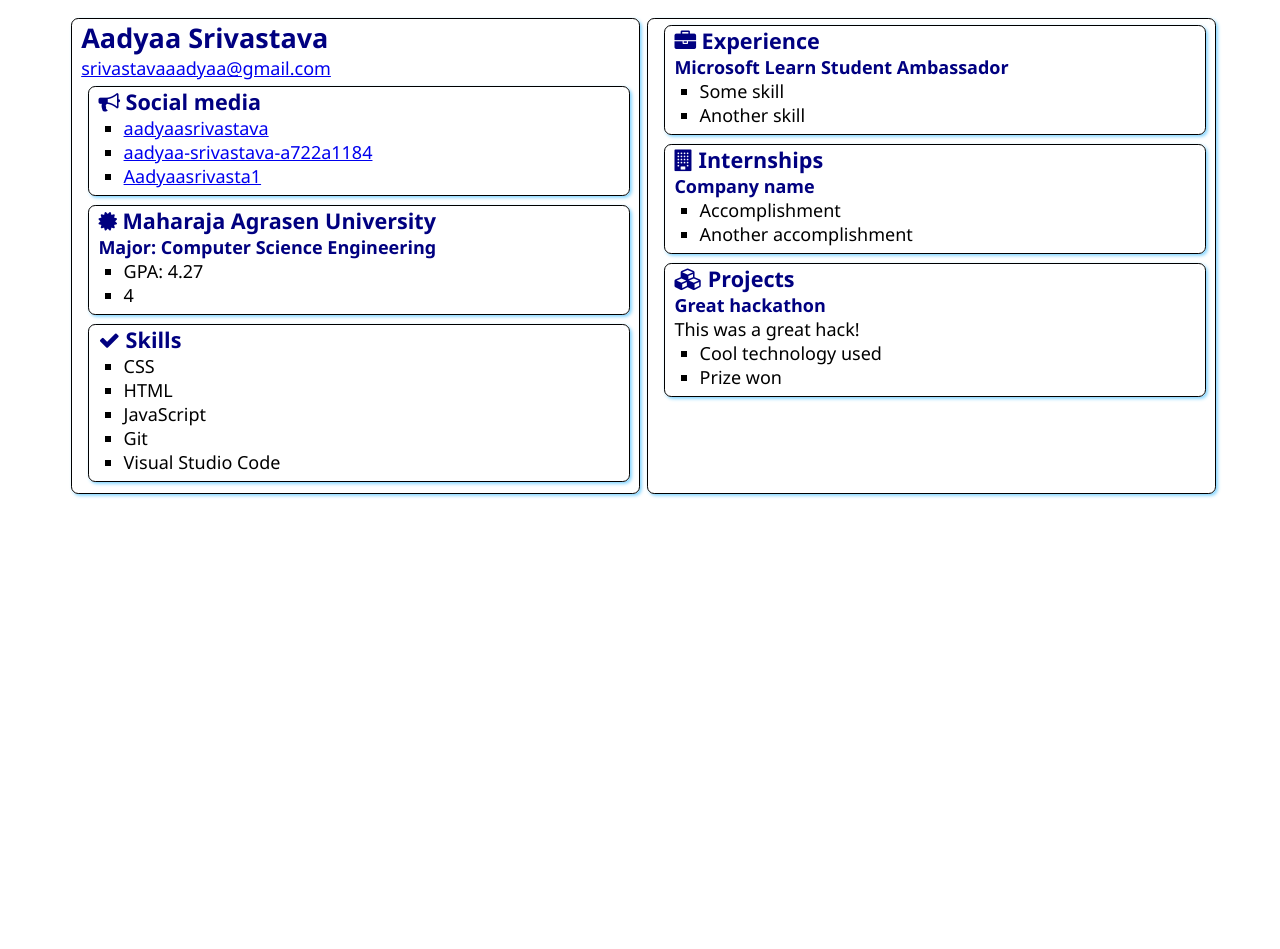
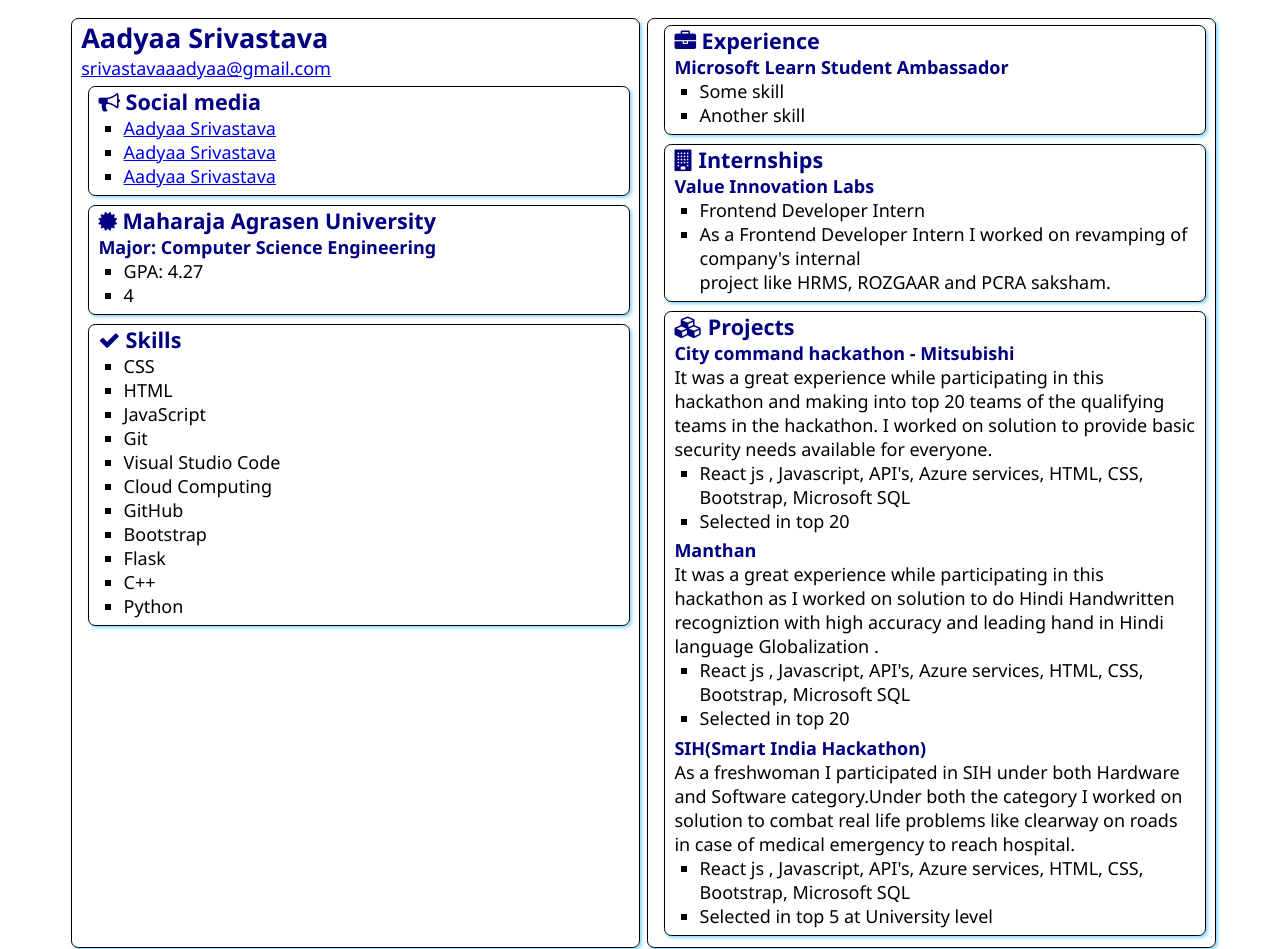
Before and after one commit to aadyaasrivastava/-SATechnicalOnboarding, a plain HTML site: page src/index.html in a window 1280 px wide. Shown: the top 949 px of the page. Before the commit the page ends 800 px from the top, so only its background shows below. Drawn offline with Linux system fonts and the light colour scheme.

Commit message:
update index.html
added skills

```diff
--- a/src/index.html
+++ b/src/index.html
@@ -21,9 +21,9 @@
                     Social media
                 </h2>
                 <ul>
-                    <li><a href="https://github.com/<handle>">aadyaasrivastava</a></li>
-                    <li><a href="https://linkedin.com/in/<handle>">aadyaa-srivastava-a722a1184</a></li>
-                    <li><a href="https://twitter.com/<handle>">Aadyaasrivasta1</a></li>
+                    <li><a href="https://github.com/aadyaasrivastava">Aadyaa Srivastava</a></li>
+                    <li><a href="https://www.linkedin.com/in/aadyaa-srivastava-a722a1184/">Aadyaa Srivastava</a></li>
+                    <li><a href="https://twitter.com/Aadyaasrivasta1" >Aadyaa Srivastava</a></li>
                 </ul>
             </section>
 
@@ -52,6 +52,12 @@
                     <li>JavaScript</li>
                     <li>Git</li>
                     <li>Visual Studio Code</li>
+                    <li>Cloud Computing</li>
+                    <li>GitHub</li>
+                    <li>Bootstrap</li>
+                    <li>Flask</li>
+                    <li>C++</li>
+                    <li>Python</li>
                 </ul>
             </section>
         </article>
@@ -73,10 +79,10 @@
                     Internships
                 </h2>
 
-                <h3>Company name</h3>
+                <h3>Value Innovation Labs</h3>
                 <ul>
-                    <li>Accomplishment</li>
-                    <li>Another accomplishment</li>
+                    <li>Frontend Developer Intern</li>
+                    <li>As a Frontend Developer Intern I worked on revamping of company's internal <br>project like HRMS, ROZGAAR and PCRA saksham.</li>
                 </ul>
             </section>
             <section class="box">
@@ -85,11 +91,23 @@
                     Projects
                 </h2>
 
-                <h3>Great hackathon</h3>
-                <div>This was a great hack!</div>
+                <h3>City command hackathon - Mitsubishi </h3>
+                <div>It was  a great experience while participating in this hackathon and making into top 20 teams of the qualifying teams in the hackathon. I worked on solution to provide basic security needs available for everyone.</div>
                 <ul>
-                    <li>Cool technology used</li>
-                    <li>Prize won</li>
+                    <li>React js , Javascript, API's, Azure services, HTML, CSS, Bootstrap, Microsoft SQL</li>
+                    <li>Selected in top 20 </li>
+                </ul>
+                <h3>Manthan </h3>
+                <div>It was a great experience while participating in this hackathon as I worked on solution to do Hindi Handwritten recogniztion with high accuracy and leading hand in Hindi language Globalization .</div>
+                <ul>
+                    <li>React js , Javascript, API's, Azure services, HTML, CSS, Bootstrap, Microsoft SQL</li>
+                    <li>Selected in top 20 </li>
+                </ul>
+                <h3>SIH(Smart India Hackathon)</h3>
+                <div>As a freshwoman I participated in SIH under both Hardware and Software category.Under both the category I worked on solution to combat real life problems like clearway on roads in case of medical emergency to reach hospital.</div>
+                <ul>
+                    <li>React js , Javascript, API's, Azure services, HTML, CSS, Bootstrap, Microsoft SQL</li>
+                    <li>Selected in top 5 at University level </li>
                 </ul>
             </section>
         </article>
```
